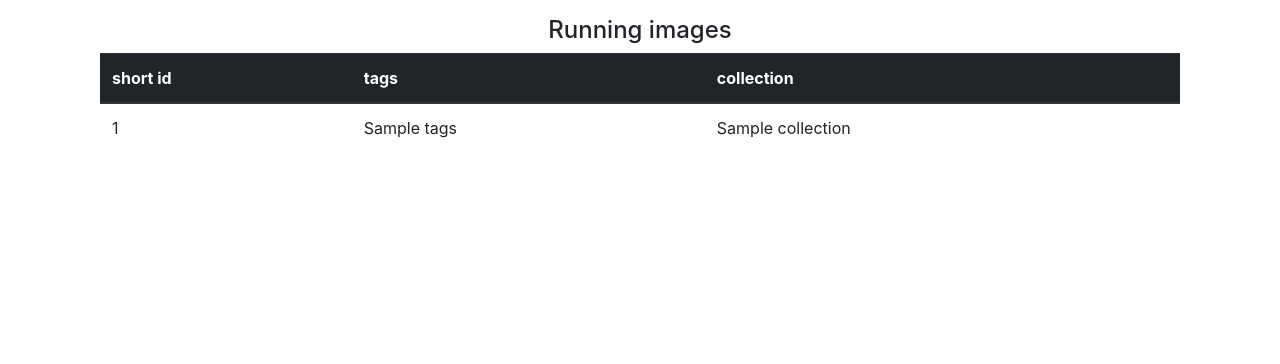
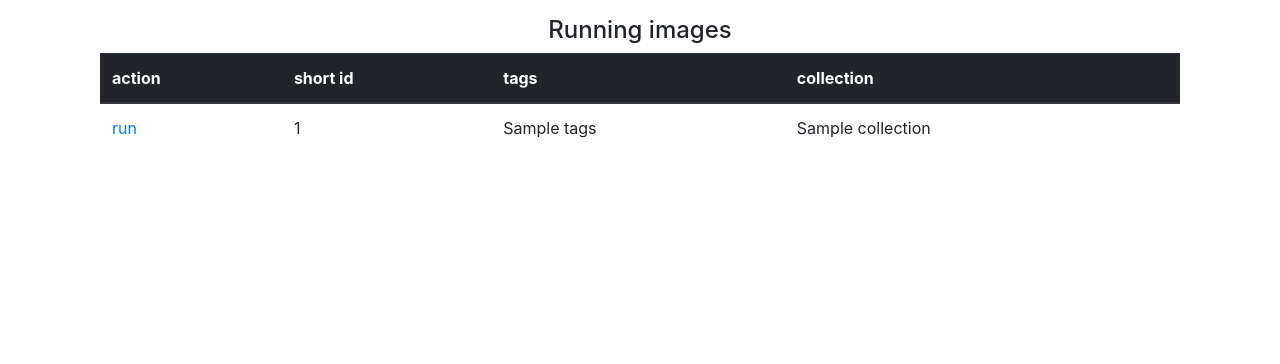
Before and after one commit to alx9110/docker-web-ui, a Flask app: template webui/templates/images.html in a window 1280 px wide. Shown: the part 56-420 px from the top of the page. Run offline with Flask 2, Linux system fonts and the light colour scheme; the template is opened without the code that fills it: most values are stand-ins (such as "Sample title", 1, 10 or a date in 2020); some libraries are stand-ins or nearby versions.

Commit message:
Run container from image added

```diff
--- a/webui/routes/images.py
+++ b/webui/routes/images.py
@@ -19,6 +19,6 @@ def images():
 def run_image(name):
     """ Run container from image """
     client = docker.client.from_env()
-    client.containers.run(name, detach=True, ports={'80/tcp': None})
+    client.containers.run(name.lstrip('sha256:'), detach=True, ports={'80/tcp': None})
     flash('Container is started', 'success')
     return redirect('/images')
--- a/webui/templates/images.html
+++ b/webui/templates/images.html
@@ -5,6 +5,7 @@
     <table class="table">
             <thead class="thead-dark">
               <tr>
+                <th scope="col">action</th>
                 <th scope="col">short id</th>
                 <th scope="col">tags</th>
                 <th scope="col">collection</th>
@@ -13,6 +14,7 @@
             <tbody>
               {% for img in images %}
               <tr>
+                <td><a href="/images/run/{{ img.short_id }}">run</a></td>
                 <td>{{ img.short_id }}</td>
                 <td>{{ img.tags }}</td>
                 <td>{{ img.collection }}</td>
```
